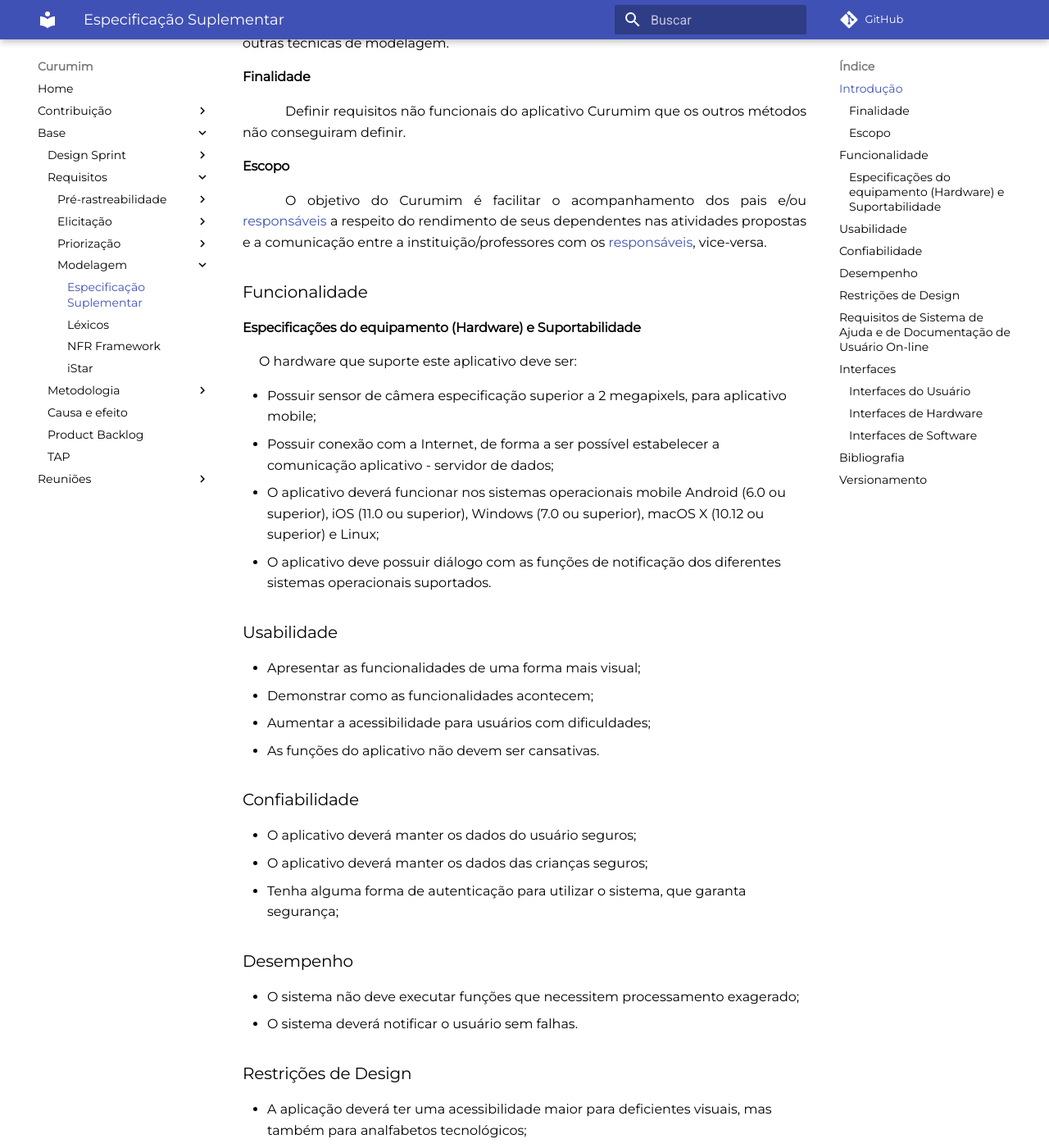
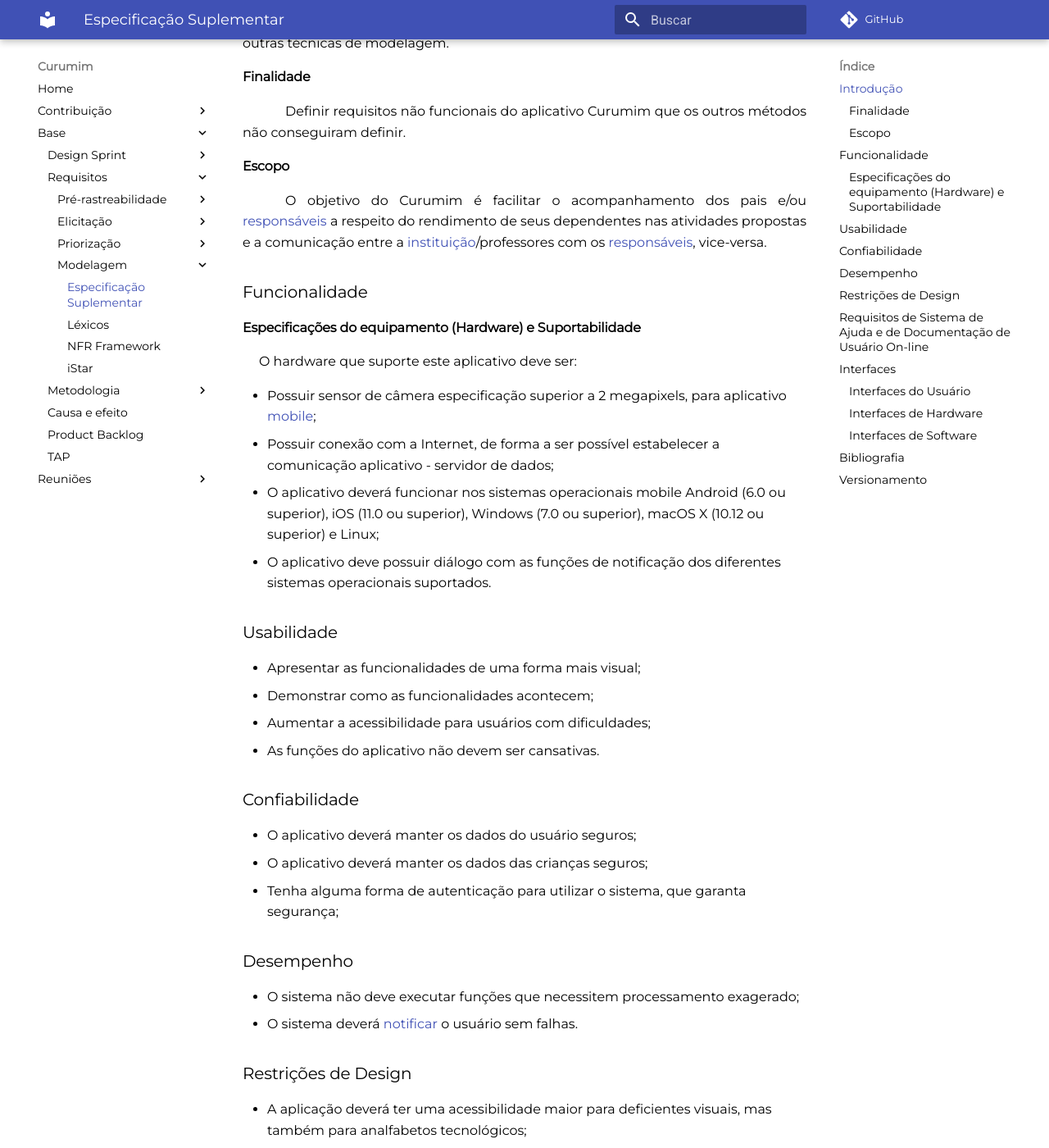
Before and after one commit to UnBArqDsw2021-1/2021.1_G6_Curumim, an MkDocs documentation site: the page built from docs/base/requisitos/modelagem/especificacao-suplementar.md, in a window 1280 px wide and 1400 px high, scrolled down 237 px. Shown: the whole window at 82% size. Built offline with MkDocs 1.6.1 and Material for MkDocs 9.7.7, drawn with Linux system fonts in a browser that asks for light colours; comment, search, counter and statistics services are not loaded; some of the changed lines change nothing that is shown.

Commit message:
atualizando links

```diff
--- a/docs/base/requisitos/modelagem/especificacao-suplementar.md
+++ b/docs/base/requisitos/modelagem/especificacao-suplementar.md
@@ -13,7 +13,7 @@
 #### Escopo
 
 <p style="text-indent: 20px; text-align: justify">
-&emsp;&emsp;O objetivo do Curumim é facilitar o acompanhamento dos pais e/ou <a href="/base/requisitos/modelagem/lexicos/#lexico-responsavel">responsáveis</a> a respeito do rendimento de seus dependentes nas atividades propostas e a comunicação entre a instituição/professores com os <a href="/base/requisitos/modelagem/lexicos/#lexico-responsavel">responsáveis</a>, vice-versa.
+&emsp;&emsp;O objetivo do Curumim é facilitar o acompanhamento dos pais e/ou <a href="/base/requisitos/modelagem/lexicos/#lexico-responsavel">responsáveis</a> a respeito do rendimento de seus dependentes nas atividades propostas e a comunicação entre a <a href="/base/requisitos/modelagem/lexicos/#lexico-instituicao">instituição</a>/professores com os <a href="/base/requisitos/modelagem/lexicos/#lexico-responsavel">responsáveis</a>, vice-versa.
 </p>
 
 ### Funcionalidade
@@ -24,7 +24,7 @@
 O hardware que suporte este aplicativo deve ser: </p>
 </p>
 
-- Possuir sensor de câmera especificação superior a 2 megapixels, para aplicativo mobile;
+- Possuir sensor de câmera especificação superior a 2 megapixels, para aplicativo <a href="/base/requisitos/modelagem/lexicos/#lexico-mobile">mobile</a>;
 - Possuir conexão com a Internet, de forma a ser possível estabelecer a comunicação aplicativo - servidor de dados;
 - O aplicativo deverá funcionar nos sistemas operacionais mobile Android (6.0 ou superior), iOS (11.0 ou superior), Windows (7.0 ou superior), macOS X (10.12 ou superior) e Linux;
 - O aplicativo deve possuir diálogo com as funções de notificação dos diferentes sistemas operacionais suportados.
@@ -45,7 +45,7 @@
 ### Desempenho
 
 - O sistema não deve executar funções que necessitem processamento exagerado;
-- O sistema deverá notificar o usuário sem falhas.
+- O sistema deverá <a href="/base/requisitos/modelagem/lexicos/#lexico-notificar">notificar</a> o usuário sem falhas.
 
 ### Restrições de Design
 
```
